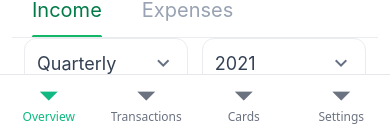
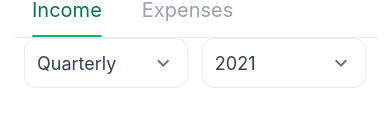
Before and after one commit to zubyrbutt/ILabTask, a React Native app: screen /Variant2 in a window 390 px wide. Shown: the part 710-841 px from the top of the page. Built offline with nearby package versions, Linux system fonts and the light colour scheme.

Commit message:
add the patch for rn animated tabbar

```diff
--- a/package.json
+++ b/package.json
@@ -7,6 +7,7 @@
     "ios": "react-native run-ios",
     "lint": "eslint .",
     "start": "react-native start",
+    "postinstall": "patch-package",
     "test": "jest"
   },
   "dependencies": {
@@ -14,6 +15,7 @@
     "@react-navigation/native": "^7.0.14",
     "@react-navigation/native-stack": "^7.2.0",
     "@react-navigation/stack": "^7.1.1",
+    "patch-package": "^8.0.0",
     "react": "18.3.1",
     "react-native": "0.76.6",
     "react-native-gesture-handler": "^2.22.0",
@@ -21,7 +23,8 @@
     "react-native-safe-area-context": "^5.1.0",
     "react-native-screens": "^4.5.0",
     "react-native-svg": "^15.11.1",
-    "react-native-vector-icons": "^10.2.0"
+    "react-native-vector-icons": "^10.2.0",
+    "rn-animated-tabbar": "^1.0.8"
   },
   "devDependencies": {
     "@babel/core": "^7.25.2",
--- a/src/navigation/variant2-tabs.tsx
+++ b/src/navigation/variant2-tabs.tsx
@@ -1,61 +1,97 @@
 import React from 'react';
-import {createBottomTabNavigator} from '@react-navigation/bottom-tabs';
-import {useSafeAreaInsets} from 'react-native-safe-area-context';
+
+import {View} from 'react-native';
+import {BottomTabs} from 'rn-animated-tabbar';
+import MaterialIcons from 'react-native-vector-icons/MaterialIcons';
+import Feather from 'react-native-vector-icons/Feather';
+
 import Variant2Screen from '../screens/variant2';
-import {Variant2TabParamList} from './types';
+import theme from '../theme';
 
-const Tab = createBottomTabNavigator<Variant2TabParamList>();
+const BottomTabsData = [
+  {
+    id: 'Overview',
+    title: 'Overview',
+    icon: () => (
+      <Feather name="home" size={24} color={theme.colors.gray[400]} />
+    ),
+    activeIcon: () => (
+      <Feather name="home" size={28} color={theme.colors.white} />
+    ),
+    component: Variant2Screen,
+  },
+  {
+    id: 'Transactions',
+    title: 'Transactions',
+    icon: () => (
+      <MaterialIcons
+        name="trending-up"
+        size={24}
+        color={theme.colors.gray[400]}
+      />
+    ),
+    activeIcon: () => (
+      <MaterialIcons name="trending-up" size={28} color={theme.colors.white} />
+    ),
+    component: Variant2Screen,
+  },
+  {
+    id: 'Cards',
+    title: 'Cards',
+    icon: () => (
+      <MaterialIcons
+        name="description"
+        size={24}
+        color={theme.colors.gray[400]}
+      />
+    ),
+    activeIcon: () => (
+      <MaterialIcons
+        name="description"
+        size={28}
+        color={theme.colors.white}
+      />
+    ),
+    component: Variant2Screen,
+  },
+  {
+    id: 'Settings',
+    title: 'Settings',
+    icon: () => (
+      <MaterialIcons
+        name="account-balance-wallet"
+        size={24}
+        color={theme.colors.gray[400]}
+      />
+    ),
+    activeIcon: () => (
+      <MaterialIcons
+        name="account-balance-wallet"
+        size={28}
+        color={theme.colors.white}
+      />
+    ),
+    component: Variant2Screen,
+  },
+];
 
 const Variant2Tabs = () => {
-  const insets = useSafeAreaInsets();
+  return (
+    <View style={{flex: 1}}>
+      <Variant2Screen />
+        <BottomTabs
+          tabsData={BottomTabsData}
+          tabBarBackground={theme.colors.white}
+          activeTabBackground={"#efefef"}
+          navigationHandler={id => console.log(`Navigating to tab ${id}`)}
+          textColor={theme.colors.black}
+          activeCircleColor={theme.colors.success[700]}
+          inactiveTabColor="#888888" // Gray color for inactive tabs
+          tabBorderRadius={20} // Rounded corners for the tab bar
+          activeTabScale={1.2} // Slightly larger active tab
+        />
 
-  return (
-    <Tab.Navigator
-      screenOptions={{
-        headerShown: false,
-        tabBarStyle: {
-          height: 60 + insets.bottom,
-          backgroundColor: 'white',
-          borderTopWidth: 1,
-          borderTopColor: '#E5E7EB',
-        },
-        tabBarActiveTintColor: '#10B981',
-        tabBarInactiveTintColor: '#6B7280',
-        tabBarLabelStyle: {
-          fontSize: 12,
-          fontWeight: '500',
-          paddingBottom: 5,
-        },
-      }}>
-      <Tab.Screen
-        name="Overview"
-        component={Variant2Screen}
-        options={{
-          tabBarLabel: 'Overview',
-        }}
-      />
-      <Tab.Screen
-        name="Transactions"
-        component={Variant2Screen}
-        options={{
-          tabBarLabel: 'Transactions',
-        }}
-      />
-      <Tab.Screen
-        name="Cards"
-        component={Variant2Screen}
-        options={{
-          tabBarLabel: 'Cards',
-        }}
-      />
-      <Tab.Screen
-        name="Settings"
-        component={Variant2Screen}
-        options={{
-          tabBarLabel: 'Settings',
-        }}
-      />
-    </Tab.Navigator>
+    </View>
   );
 };
 
```
Also changed, not shown: 2 other files (tests, documents, lock files or other folders).
